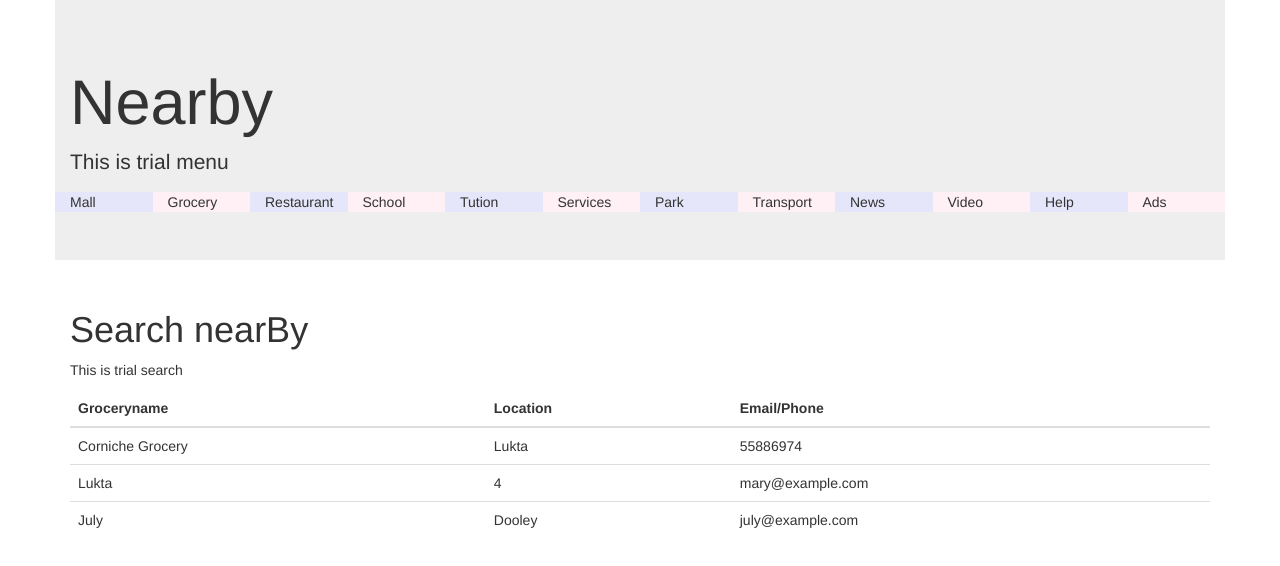
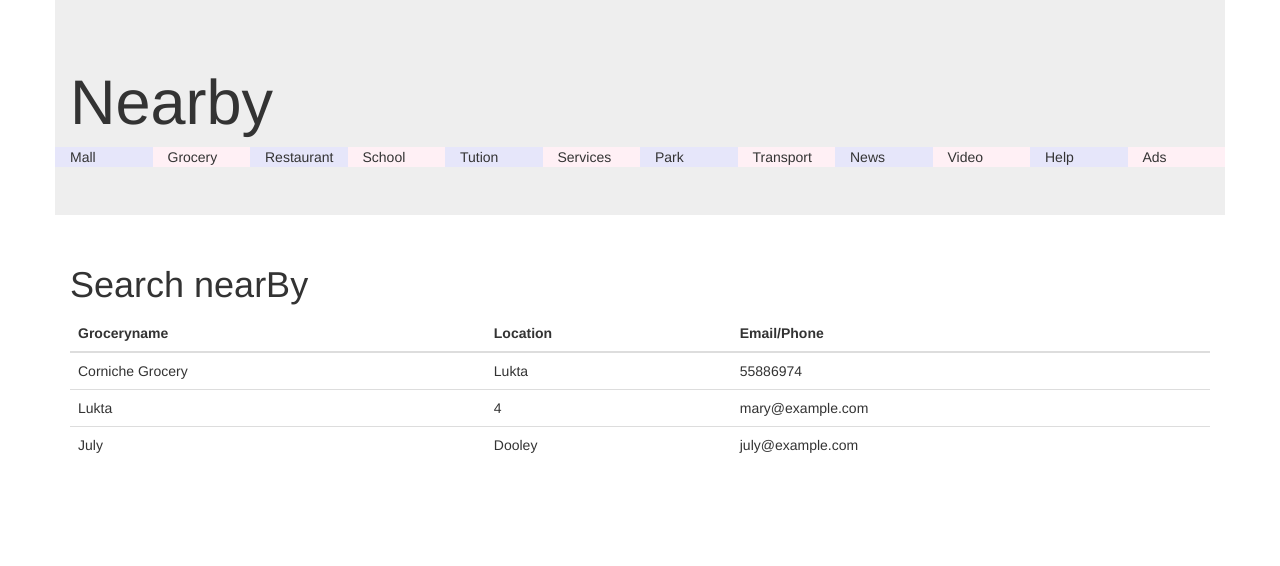
Before and after one commit to naseeha/project1, a website: page index.html in a window 1280 px wide. Drawn offline with nearby package versions, Linux system fonts and the light colour scheme.

Commit message:
Update index.html

```diff
--- a/index.html
+++ b/index.html
@@ -12,7 +12,6 @@
 
 <div class="container jumbotron" name="Headcontainer">
   <h1>Nearby</h1>
-  <p>This is trial menu</p>
   <div class="row">
     <div class="col-md-1" style="background-color:lavender;">Mall
     </div>
@@ -42,7 +41,6 @@
 </div>
 <div class="container" name="Contentcontainer">
   <h1>Search nearBy </h1>
-  <p>This is trial search</p>
   <table class="table tabel-hover">
     <thead>
       <tr>
```
